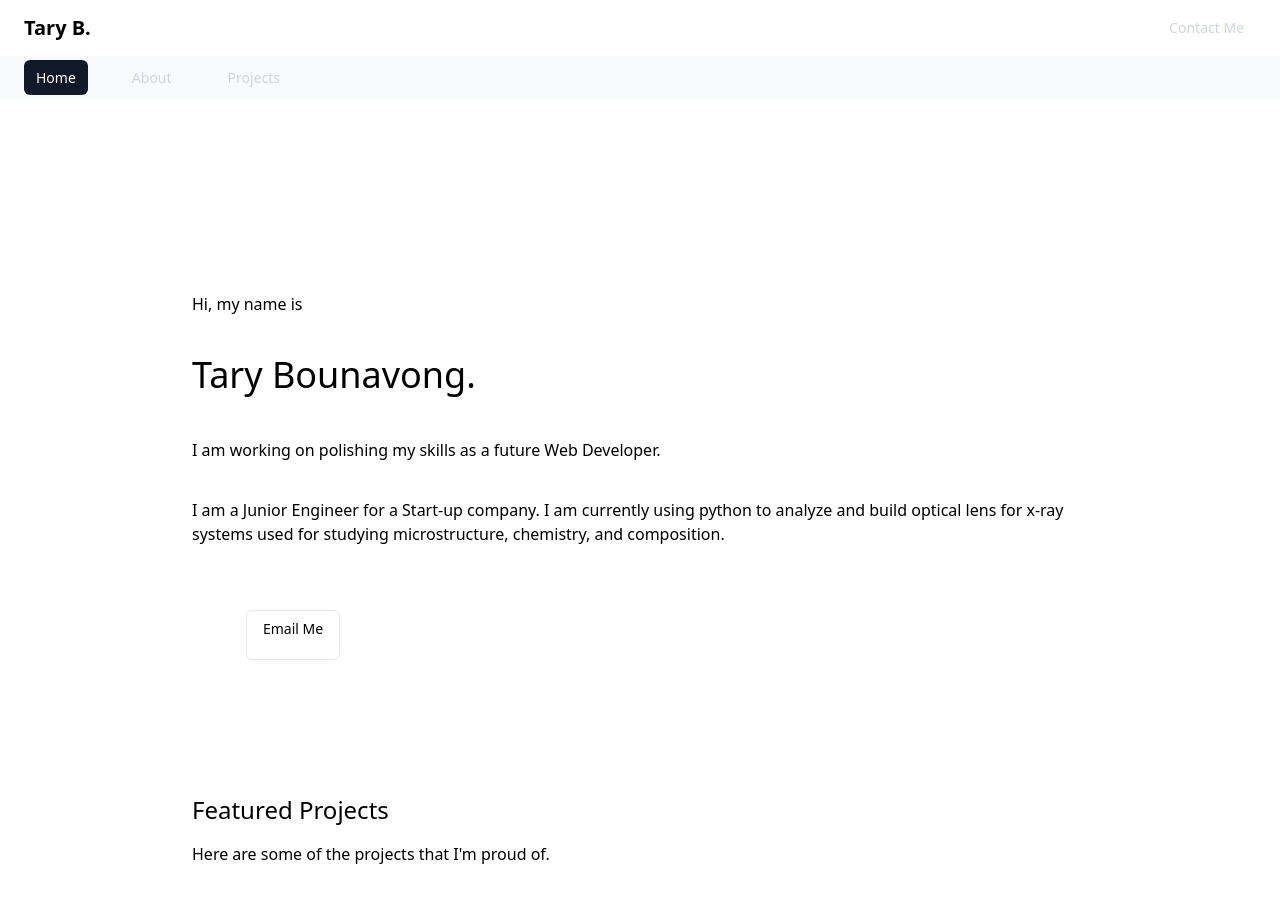
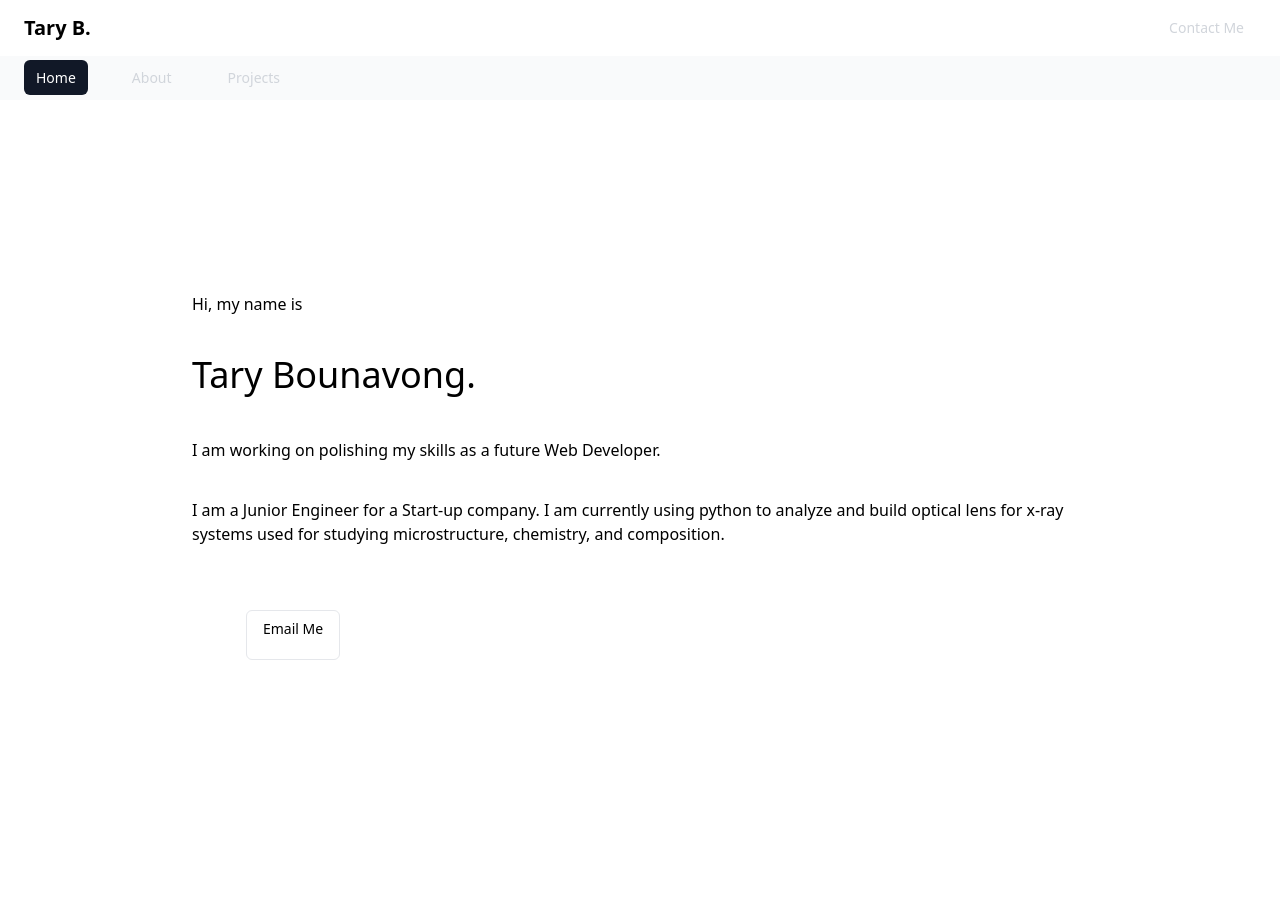
Before and after one commit to taryb/selfportfolio, a Vue app: page / in a window 1280 px wide. Shown: the top 913 px of the page. Built offline with nearby package versions, Linux system fonts and the light colour scheme; some icons are missing.

Commit message:
deleted projects from home

```diff
--- a/src/views/TheHome.vue
+++ b/src/views/TheHome.vue
@@ -13,6 +13,5 @@
         <Home />
         <TheSocials />
         <hr class="bg-squgily bg-repeat border-0 h-[6px] opacity-25" />
-        <FeaturedProjects />
       </div>
     </template>
```
